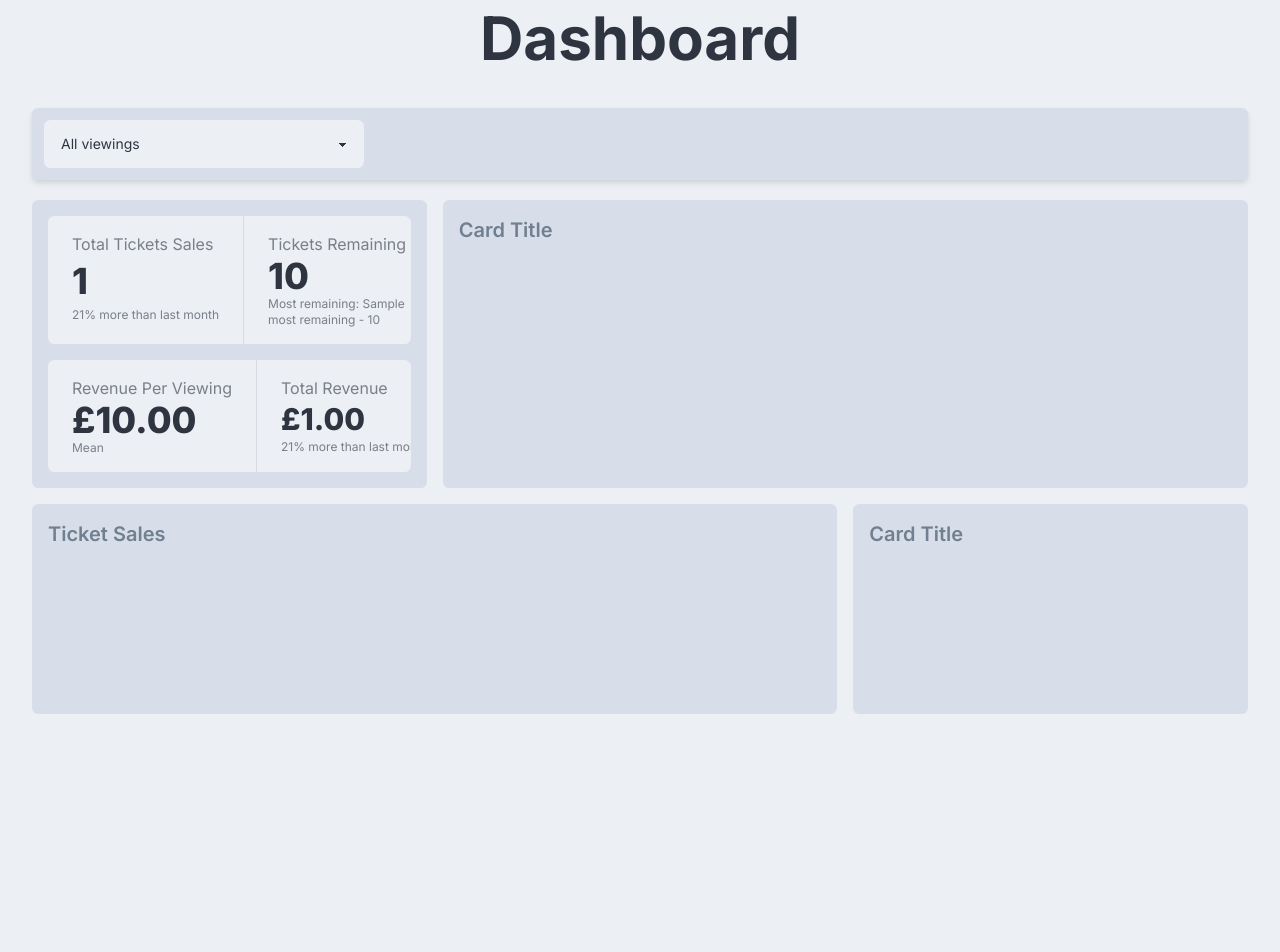
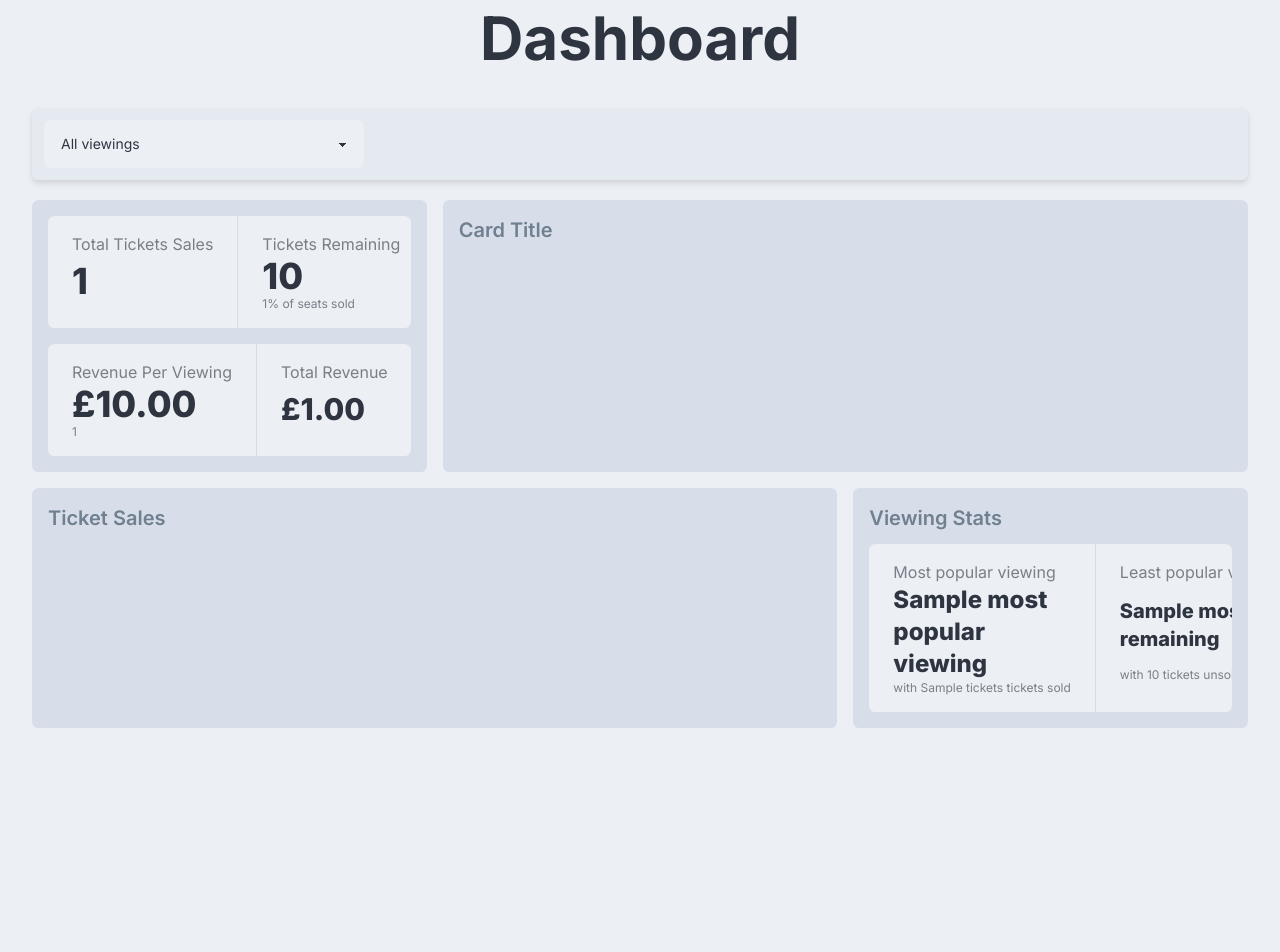
Before and after one commit to FT111/bookingSystem, a Flask app: template templates/Dashboard.html in a window 1280 px wide. Shown: the part 72-1024 px from the top of the page. Run offline with Flask 3, Linux system fonts and the light colour scheme; the template is opened without the code that fills it: most values are stand-ins (such as "Sample title", 1, 10 or a date in 2020); a map, chart or similar area stays blank; some libraries are stand-ins or nearby versions.

Commit message:
Added more dashboard statistics

```diff
--- a/static/Dashboard.js
+++ b/static/Dashboard.js
@@ -1,21 +1,45 @@
 let category = 'all';
 let selectedViewing = null;
 
-const getViewings = (searchElement) => {
-    category = searchElement.value;
-
+const getViewings = (searchElement=undefined, ID= undefined) => {
     let url = '/api/viewings/getStats';
 
-    if (category === 'upcoming' || category === 'past') {
-        url = `/api/viewings/getStats/${category}`;
-    } else if (category === 'specific') {
-        document.getElementById('viewingSelector').style.display = 'block';
-        if (selectedViewing === null) {
-            return;
+    if (searchElement !== undefined) {
+        category = searchElement.value;
+
+
+        if (category !== 'specific') {
+            closeViewings();
         }
-        url = `/api/viewings/getSpecificStats/${selectedViewing}`;
-    }
 
+        if (category === 'upcoming' || category === 'past') {
+            url = `/api/viewings/getStats/${category}`;
+            console.log(url);
+
+        } else if (category === 'specific') {
+
+            let response = fetch('/api/viewings/getAll', {
+                method: 'POST',
+                headers: {
+                    'Content-Type': 'application/json',
+                }
+            }).then((response) => response.json())
+                .then((data) => {
+                    showViewings(data.body);
+                })
+                .catch((error) => {
+                    newError('Error :' + error);
+                });
+        }} else {
+            url = `/api/viewings/getStats/viewing/${ID}`;
+            [... document.getElementsByClassName('viewingButton')].forEach(element => {
+                element.classList.remove('bg-secondary');
+            });
+            document.getElementById(ID).classList.add('bg-secondary');
+
+        }
+
+    console.log(url);
 
     let response = fetch(url, {
         method: 'POST',
@@ -24,11 +48,6 @@ const getViewings = (searchElement) => {
         }
     }).then((response) => response.json())
         .then((data) => {
-            console.log(data);
-            window.ticketChart.data.labels = data.body.ticketsPerViewing.map(row => row.viewingName);
-            window.ticketChart.data.datasets[0].data = data.body.ticketsPerViewing.map(row => row.tickets);
-            window.ticketChart.update();
-
             renderStats(data.body);
         })
         .catch((error) => {
@@ -36,16 +55,63 @@ const getViewings = (searchElement) => {
         });
 }
 
+const closeViewings = () => {
+    let viewingSelector = document.getElementById('viewingSelector');
+    viewingSelector.classList.add('hidden', 'translate-y-1/2', 'opacity-0', 'blur-lg');
+
+    let optionBar = document.getElementById('optionBar');
+    optionBar.classList.remove('h-1/2')
+    optionBar.classList.add('sticky', 'z-50')
+}
+
+const showViewings = (viewings) => {
+
+    let viewingSelector = document.getElementById('viewingSelector');
+    viewingSelector.innerHTML = '';
+    viewingSelector.classList.remove('hidden');
+
+    let optionBar = document.getElementById('optionBar');
+    optionBar.classList.add('h-1/2', 'overflow-y-auto')
+    optionBar.classList.remove('sticky', 'z-50')
+
+    viewings.forEach(viewing => {
+        viewingSelector.innerHTML += `
+        <div class='tooltip tooltip-top' data-tip="${viewing.Date} ${viewing.Time}">
+        <div id="${viewing.viewingID}" class="viewingButton badge badge-primary badge-lg p-5 text-base-100 cursor-pointer hover:bg-secondary hover:border-secondary" onclick="getViewings(undefined, ${viewing.viewingID})">${viewing.Name}</div>
+        </div>
+        `
+    });
+
+    setTimeout(() => {
+        viewingSelector.classList.remove('translate-y-1/2', 'opacity-0', 'blur-lg');
+    }, 10);
+
+}
+
 const renderStats = (stats) => {
     console.log(stats);
-    let remainingSeatsSubtitle = `Most remaining: ${stats['mostRemaining']['viewingName']} - ${stats['mostRemaining']['remainingSeats']}`;
+    let remainingSeatsSubtitle = `with <strong>${ stats['mostRemaining']['remainingSeats']}</strong> tickets unsold`;
+    let mostPopularViewingSubtitle = `with <strong>${stats['mostPopularViewing']['tickets']}</strong> tickets sold`;
+    let percentageSoldSubtitle = `<strong>${stats['percentageSold']}%</strong> of seats sold`;
+    console.log(stats['percentageToMean'])
 
+    // Ticket stats
     document.getElementById('totalTickets').innerHTML = stats['totalTickets'];
     document.getElementById('totalRevenue').innerHTML = formatter.format(stats['totalRevenue']);
-    document.getElementById('revenuePerViewing').innerHTML = stats['meanRevenuePerViewing'];
+    document.getElementById('revenuePerViewing').innerHTML = formatter.format(stats['meanRevenuePerViewing']);
+    document.getElementById('revenuePerViewingSub').innerHTML = stats['percentageToMean']
     document.getElementById('remainingSeats').innerHTML = stats['remainingSeats'];
-    document.getElementById('remainingSeatsSub').innerHTML = remainingSeatsSubtitle;
+    document.getElementById('remainingSeatsSub').innerHTML = percentageSoldSubtitle;
 
+    // Viewing stats
+    document.getElementById('leastPopularViewing').innerHTML = stats['mostRemaining']['viewingName'];
+    document.getElementById('leastPopularViewingSub').innerHTML = remainingSeatsSubtitle;
+    document.getElementById('mostPopularViewing').innerHTML = stats['mostPopularViewing']['viewingName'];
+    document.getElementById('mostPopularViewingSub').innerHTML = mostPopularViewingSubtitle;
 
+    // Tickets per viewing chart
+    window.ticketChart.data.labels = stats.ticketsPerViewing.map(row => row.viewingName);
+    window.ticketChart.data.datasets[0].data = stats.ticketsPerViewing.map(row => row.tickets);
+    window.ticketChart.update();
 
 }
--- a/templates/Dashboard.html
+++ b/templates/Dashboard.html
@@ -35,15 +35,20 @@
 
 <!-- Content container -->
 <div class="m-4 sm:m-8 flex gap-5 flex-col">
-  <div class="bg-base-300 drop-shadow-md sticky top-[4.1rem] z-50 rounded-box p-3 gap-5 flex justify-between">
+  <div id="optionBar" class="bg-base-200 drop-shadow-md sticky top-[4.1rem] z-50 rounded-box p-3 gap-5 transition-all duration-200 ease-in-out flex flex-col justify-between">
 
-       <select id="timePeriodSelector" onchange="getViewings(this)" class="select w-full max-w-xs rounded-box">
+           <select id="timePeriodSelector" onchange="getViewings(searchElement=this)" class="select w-full max-w-xs rounded-box">
                 <option value="all">All viewings</option>
                 <option value="past">Past viewings</option>
                 <option value="upcoming">Upcoming viewings</option>
                 <option value="specific">Specific viewing</option>
            </select>
 
+
+          <!-- Specific viewing selector using badges -->
+          <div id="viewingSelector" class="flex flex-wrap p-2 flex-row gap-3 transition-all ease-in-out blur-lg duration-300 translate-y-1/2 opacity-0 hidden">
+
+          </div>
 
   </div>
 
@@ -56,12 +61,12 @@
             <div class="stat ">
                 <div class="stat-title">Total Tickets Sales</div>
                 <div class="stat-value viewingStat" id="totalTickets">{{ stats['totalTickets'] }}</div>
-                <div class="stat-desc viewingStat">21% more than last month</div>
+                <div class="stat-desc viewingStat"></div>
             </div>
             <div class="stat">
                 <div class="stat-title">Tickets Remaining</div>
                 <div class="stat-value viewingStat" id="remainingSeats">{{ stats['remainingSeats'] }}</div>
-                <div class="stat-desc text-wrap viewingStat" id="remainingSeatsSub">Most remaining: {{ stats['mostRemaining']['viewingName'] }} - {{ stats['mostRemaining']['remainingSeats'] }} </div>
+                <div class="stat-desc text-wrap viewingStat" id="remainingSeatsSub">{{ stats['percentageSold'] }}% of seats sold</div>
             </div>
 
         </div>
@@ -70,12 +75,12 @@
             <div class="stat">
                 <div class="stat-title">Revenue Per Viewing</div>
                 <div class="stat-value viewingStat" id="revenuePerViewing">{{ "£%.2f"|format(stats['meanRevenuePerViewing']) }}</div>
-                <div class="stat-desc viewingStat">Mean</div>
+                <div class="stat-desc viewingStat" id="revenuePerViewingSub">{{ stats['percentageToMean']  }}</div>
             </div>
             <div class="stat">
                 <div class="stat-title">Total Revenue</div>
                 <div class="stat-value sm:text-3xl viewingStat" id="totalRevenue">{{ "£%.2f"|format(stats['totalRevenue']) }}</div>
-                <div class="stat-desc viewingStat">21% more than last month</div>
+                <div class="stat-desc viewingStat"></div>
             </div>
         </div>
     </div>
@@ -97,8 +102,23 @@
     </div>
         <div class="sm:col-span-2 bg-base-300 card card-primary">
             <div class="card-header">
-        <h3 class="card-title">Card Title</h3>
+                <h3 class="card-title pb-3">Viewing Stats</h3>
             </div>
+
+
+            <div class="stats overflow-x-hidden stats-vertical lg:stats-horizontal">
+
+                <div class="stat">
+                    <div class="stat-title">Most popular viewing</div>
+                    <div class="stat-value viewingStat text-wrap text-2xl" id="mostPopularViewing">{{ stats['mostPopularViewing']['viewingName'] }}</div>
+                    <div class="stat-desc viewingStat" id="mostPopularViewingSub">with {{ stats['mostPopularViewing']['tickets'] }} tickets sold</div>
+                </div>
+                <div class="stat">
+                    <div class="stat-title">Least popular viewing</div>
+                    <div class="stat-value viewingStat text-wrap text-xl" id="leastPopularViewing">{{ stats['mostRemaining']['viewingName'] }}</div>
+                    <div class="stat-desc viewingStat" id="leastPopularViewingSub">with {{ stats['mostRemaining']['remainingSeats']}} tickets unsold</div>
+                </div>
+
     </div>
 </div>
 </div>
--- a/templates/layout.html
+++ b/templates/layout.html
@@ -20,7 +20,7 @@
         <div class="navbar bg-base-100/30 sticky top-0 z-50 p-3 backdrop-blur-lg">
             <div class="flex-1">
                 <a href="/dashboard" class="btn btn-ghost text-xl">
-                    <svg xmlns="http://www.w3.org/2000/svg" fill="none" viewBox="0 0 24 24" stroke-width="1.5" stroke="currentColor" class="w-6 h-6">
+                    <svg xmlns="http://www.w3.org/2000/svg" fill="none" viewBox="0 0 24 24" stroke-width="1.5" stroke="currentColor" class="sm:block hidden w-6 h-6">
                       <path stroke-linecap="round" stroke-linejoin="round" d="M16.5 6v.75m0 3v.75m0 3v.75m0 3V18m-9-5.25h5.25M7.5 15h3M3.375 5.25c-.621 0-1.125.504-1.125 1.125v3.026a2.999 2.999 0 0 1 0 5.198v3.026c0 .621.504 1.125 1.125 1.125h17.25c.621 0 1.125-.504 1.125-1.125v-3.026a2.999 2.999 0 0 1 0-5.198V6.375c0-.621-.504-1.125-1.125-1.125H3.375Z" />
                     </svg>
 
```
Also changed, not shown: bookingSystem/viewingFuncs.py (+67 -19 lines), routes/APIRoutes.py (+8 -3 lines), templates/bookingSummary.html (line endings or trailing spaces). Lines whose indentation alone changed are shown as unchanged.
